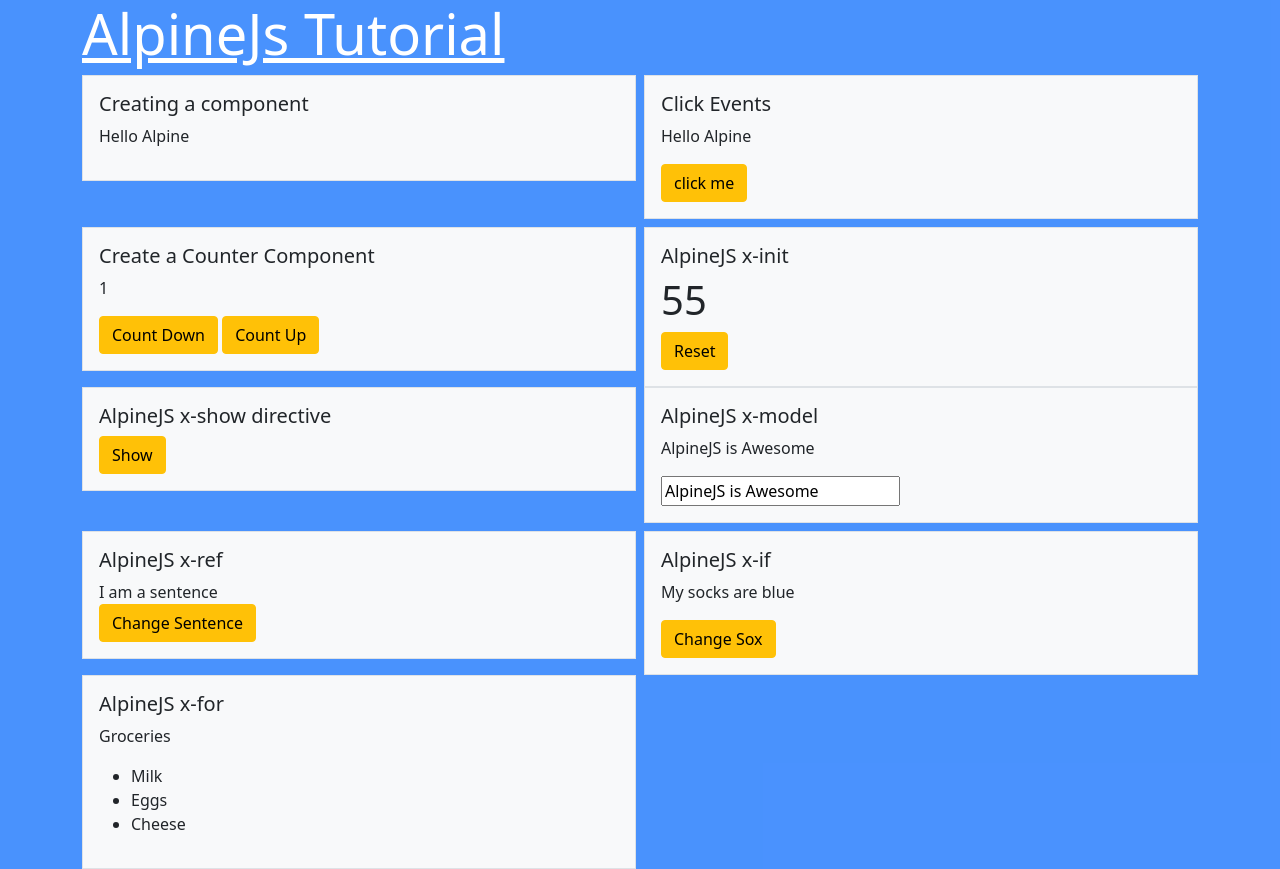
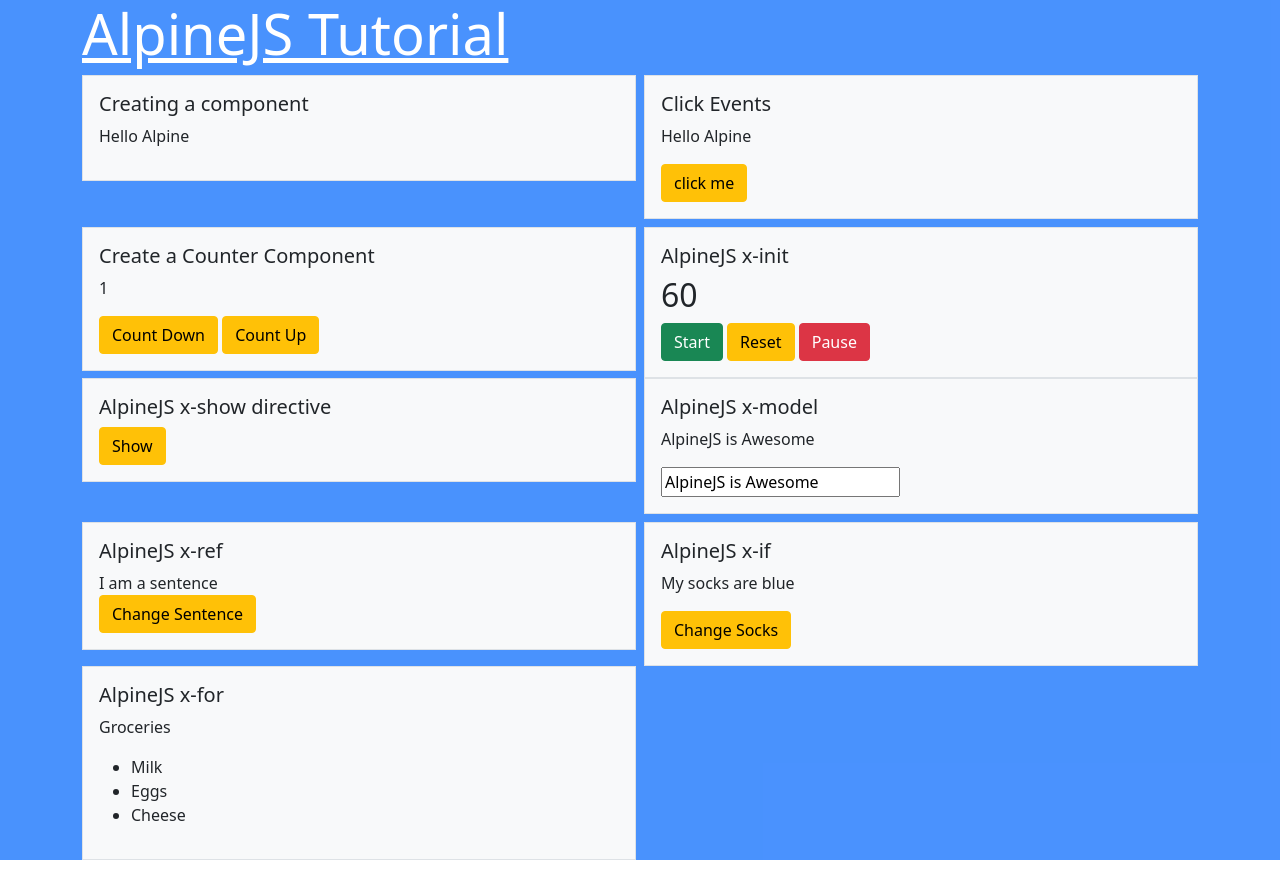
Before and after one commit to KimFrans/AlpineJS-tutorial, a plain HTML site: page index.html in a window 1280 px wide. Drawn offline with nearby package versions, Linux system fonts and the light colour scheme.

Commit message:
pause and start buttons working

```diff
--- a/index.html
+++ b/index.html
@@ -9,13 +9,17 @@
     <script src="https://cdn.jsdelivr.net/gh/alpinejs/alpine@v2.8.0/dist/alpine.min.js" defer></script>
     <link rel="stylesheet" href="style.css">
 
-    <title>Document</title>
+    <title>AlpineJS Tutorial</title>
 </head>
 <body>
 
+    <script>
+        let stopTimer
+    </script>
+
     <div class="bg-primary text-dark bg-opacity-75">
         <div class="container">
-            <h3 class="display-4 text-white"><u>AlpineJs Tutorial</u></h3>
+            <h3 class="display-4 text-white"><u>AlpineJS Tutorial</u></h3>
             <div class="row g-2">
               <div class="col-6">
                 <div class="p-3 border bg-light">
@@ -45,14 +49,17 @@
                 </div>
               </div>
               <div class="col-6">
-                <div class="p-3 border bg-light">
+                  <div class="p-3 border bg-light">
                     <h5>AlpineJS x-init</h5>
                     <div x-data="{ countdown: 60 }"
-                        x-init="setInterval(function(){
+                        x-init="">
+                        <h2 x-text="countdown"></h2>
+
+                        <button class="btn btn-success" @click="stopTimer=setInterval(function(){
                             countdown--;
-                            }, 1000);">
-                        <h1 x-text="countdown"></h1>
+                            }, 1000);">Start</button>
                         <button class="btn btn-warning" @click="countdown='60'">Reset</button>
+                        <button class="btn btn-danger" @click="clearInterval(stopTimer);">Pause</button>
                     </div>
                 </div>
               </div>
@@ -96,7 +103,7 @@
                         <template x-if="socks=='green'">
                             <p>My socks are green</p>
                         </template>
-                        <button class="btn btn-warning" @click="socks = 'green'">Change Sox</button>
+                        <button class="btn btn-warning" @click="socks = 'green'">Change Socks</button>
                     </div>
                   </div>
                 </div>
```
